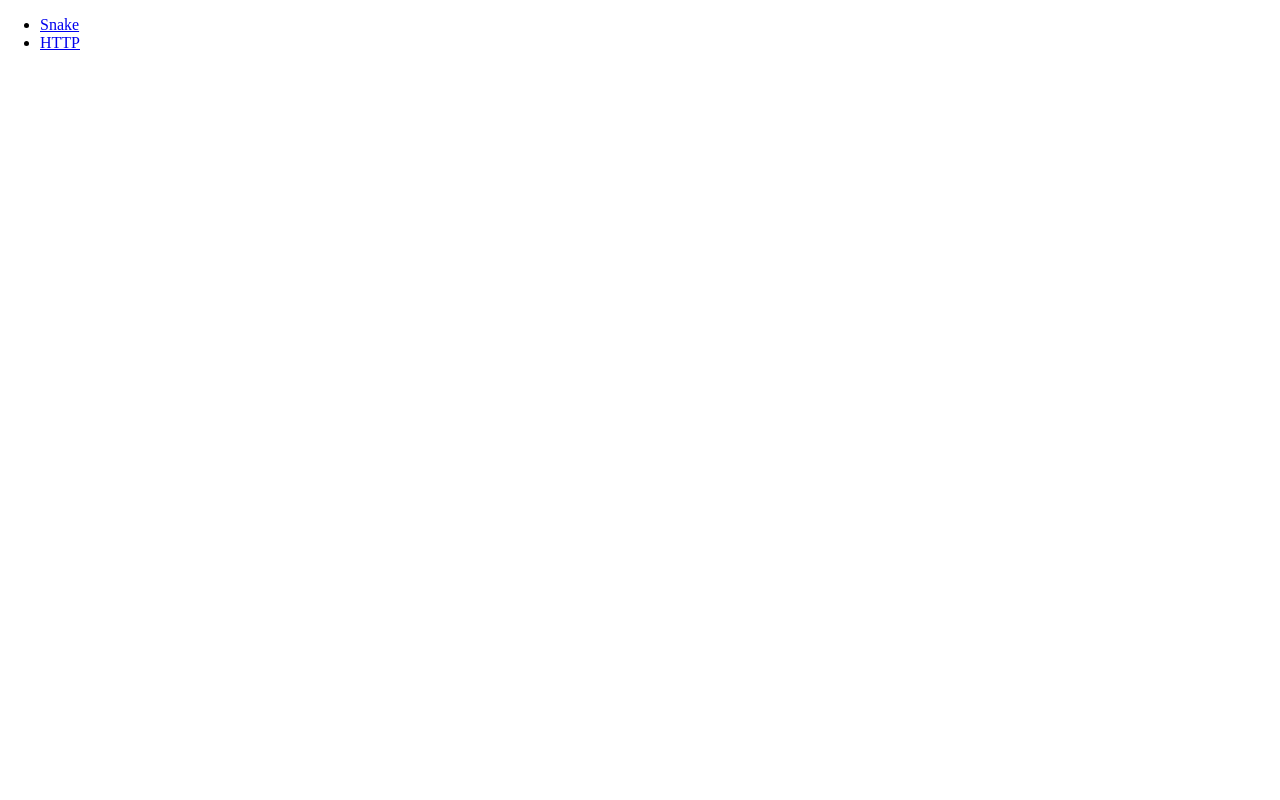
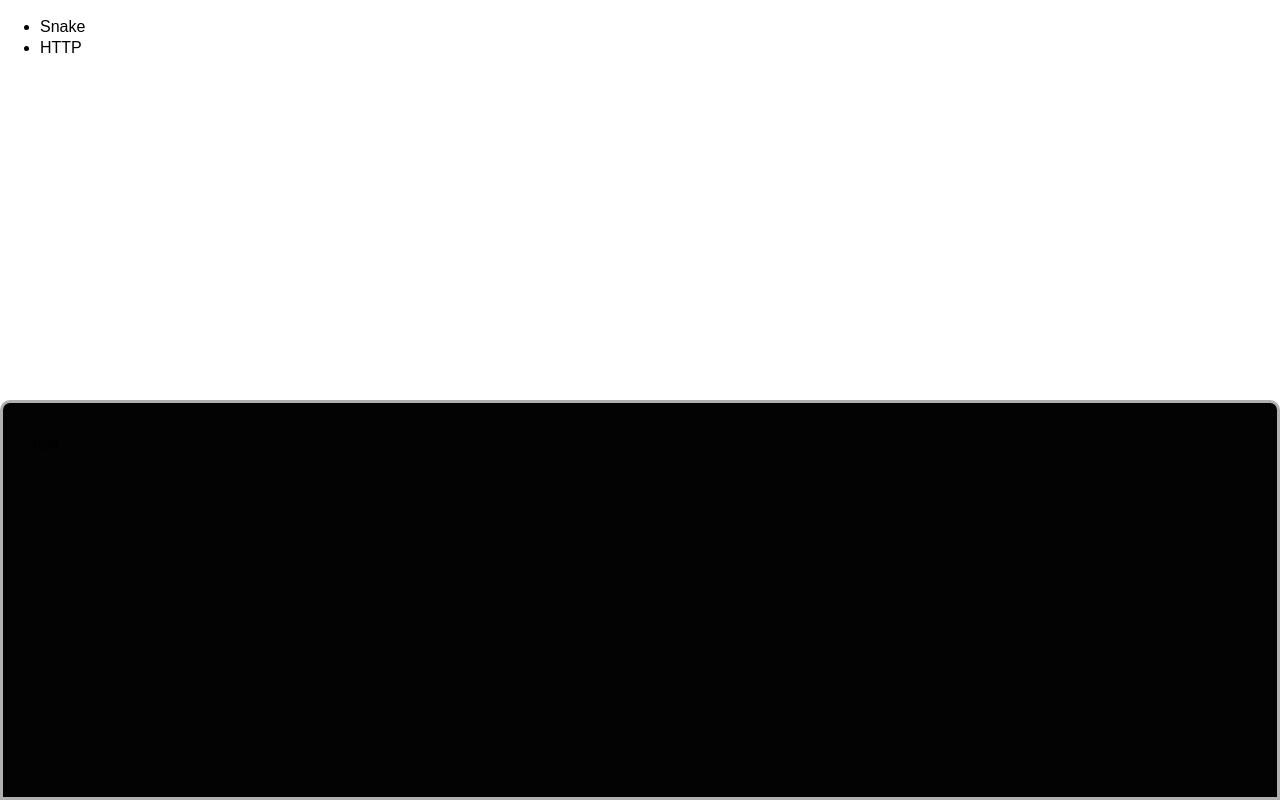
Before and after one commit to 7mirnoff/samples, a React (Vite) app: page / in a window 1280 px wide. Built offline with nearby package versions, Linux system fonts and the light colour scheme.

Commit message:
Add scaffolding styles

```diff
--- /dev/null
+++ b/src/assets/scss/main.scss
@@ -0,0 +1 @@
+@import url('./scaffolding.scss');
--- /dev/null
+++ b/src/assets/scss/scaffolding.scss
@@ -0,0 +1,42 @@
+html,
+body {
+  box-sizing: border-box;
+}
+
+*,
+*::before,
+*::after {
+  box-sizing: inherit;
+}
+
+body {
+  min-width: 320px;
+  margin: 0;
+  padding: 0;
+  font-size: 16px;
+  font-family: Arial, sans-serif;
+  line-height: 21px;
+}
+
+img {
+  max-width: 100%;
+  height: auto;
+}
+
+a {
+  color: inherit;
+  text-decoration: none;
+}
+
+.visually-hidden {
+  position: absolute;
+  width: 1px;
+  height: 1px;
+  margin: -1px;
+  padding: 0;
+  overflow: hidden;
+  white-space: nowrap;
+  border: 0;
+  clip: rect(0 0 0 0);
+  clip-path: inset(100%);
+}
--- a/src/components/libs/console-viewer/console-viewer.module.scss
+++ b/src/components/libs/console-viewer/console-viewer.module.scss
@@ -4,4 +4,8 @@
   left: 0;
   width: 100vw;
   height: 400px;
+  padding: 30px;
+  background-color: #040303;
+  border: 3px solid #b0b0b0;
+  border-radius: 10px 10px 0 0;
 }
--- a/src/components/libs/console-viewer/console-viewer.tsx
+++ b/src/components/libs/console-viewer/console-viewer.tsx
@@ -2,5 +2,5 @@ import React from 'react'
 import classes from './console-viewer.module.scss'
 
 export const ConsoleViewer: React.FC = () => {
-  return <div className={classes.root} />
+  return <div className={classes.root}>text</div>
 }
--- a/src/main.tsx
+++ b/src/main.tsx
@@ -2,6 +2,7 @@ import React from 'react'
 import ReactDOM from 'react-dom/client'
 import App from './app/app'
 import 'normalize.css'
+import './assets/scss/main.scss'
 
 ReactDOM.createRoot(document.getElementById('root') as HTMLElement).render(
   <React.StrictMode>
```
